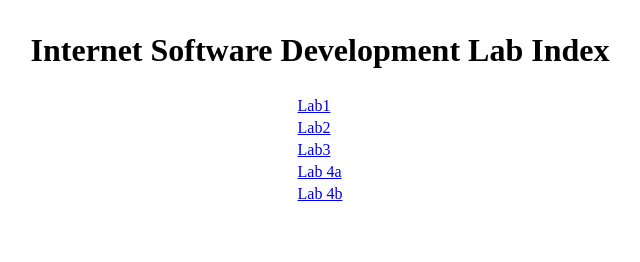
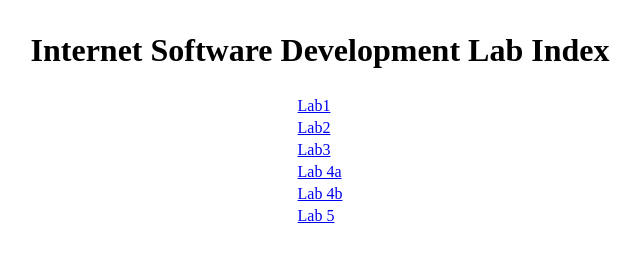
Before and after one commit to cclinard84-zz/InternetSoftwareDevelopment, a plain HTML site: page index.html in a window 1280 px wide. Shown: the full height of the page, 320-960 px from the left. Drawn offline with Linux system fonts and the light colour scheme.

Commit message:
chore: Added lab 5 to index

```diff
--- a/index.html
+++ b/index.html
@@ -30,5 +30,9 @@
 			<tr>
 				<td><a href="http://ps11.pstcc.edu/~c2375a05/lab4/clinardAutomotive/clinardAutomotive.html">Lab 4b</a></td>
 			</tr>
+
+			<tr>
+				<td><a href="http://ps11.pstcc.edu/~c2375a05/lab4/clinardAutomotive/survey.html">Lab 5</a></td>
+			</tr>
 		</table>
 	</body>
```
